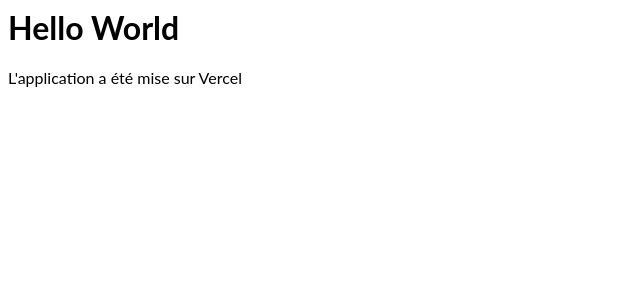
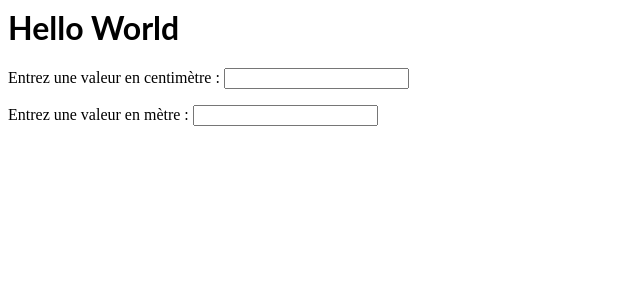
Before and after one commit to Axel-cmd/react-converter, a React (Create React App) app: page / in a window 1280 px wide. Shown: the top 300 px of the page, without its empty margins (0-640 px from the left). Built offline with nearby package versions, Linux system fonts and the light colour scheme.

Commit message:
2 input distinct

```diff
--- a/src/App.js
+++ b/src/App.js
@@ -1,11 +1,14 @@
 import React from 'react';
 import './style.css';
+import InputConverter from './InputConverter';
+
 
 export default function App() {
   return (
     <div>
       <h1>Hello World</h1>
-      <p>L'application a été mise sur Vercel</p>
+      <InputConverter type="centimètre" />
+      <InputConverter type="mètre" />
     </div>
   );
 }
--- /dev/null
+++ b/src/InputConverter.js
@@ -0,0 +1,30 @@
+import React from 'react';
+
+class InputConverter extends React.Component {
+  constructor(props) {
+    super(props);
+    this.state = { value: '' };
+  }
+
+  handleChange(event) {
+    this.setState({
+      value: event.target.value,
+    });
+  }
+
+  render() {
+    return (
+      <div>
+        <label>Entrez une valeur en {this.props.type} : </label>
+        <input
+          type="number"
+          onChange={(e) => this.handleChange(e)}
+          value={this.state.value}
+        />
+        <p>{this.state.value}</p>
+      </div>
+    );
+  }
+}
+
+export default InputConverter;
```
